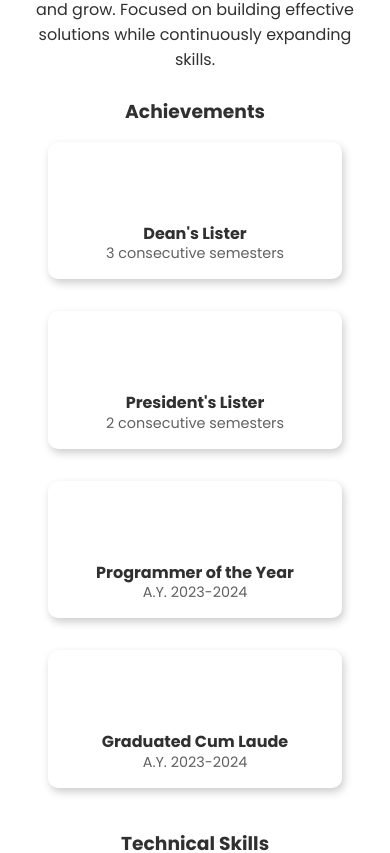
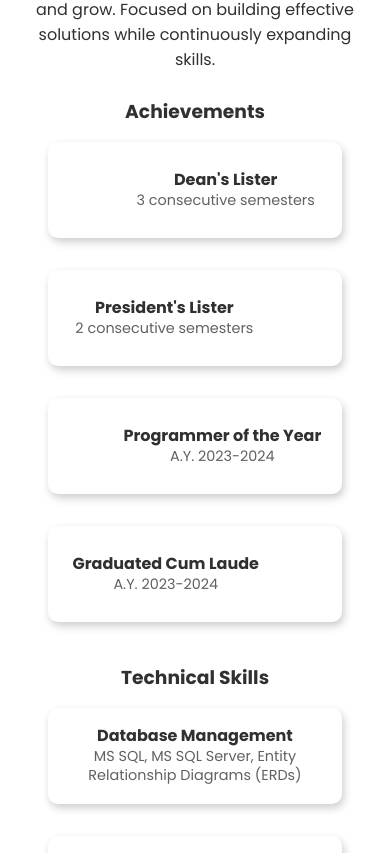
Before and after one commit to jrhylf/portfolio, a React (Create React App) app: page / in a window 390 px wide. Shown: the part 1411-2264 px from the top of the page. Built offline with nearby package versions, Linux system fonts and the light colour scheme; some icons are missing.

Commit message:
applied image animations

```diff
--- a/src/Main.jsx
+++ b/src/Main.jsx
@@ -183,25 +183,33 @@ function Main() {
 
                         <h3>Achievements</h3>
                         <ul className="achievements">
-                            <li className="credentials_container">
+                            <li className="credentials_container awards">
                                 <box-icon name='award' ></box-icon>
+                                <div>
                                     <span className="description">Dean's Lister</span>
                                     <p className='subText'>3 consecutive semesters</p>
+                                </div>
                             </li>
-                            <li className="credentials_container">
+                            <li className="credentials_container awards">
                                 <box-icon name='award' ></box-icon>
+                                <div>
                                     <span className="description">President's Lister</span>
                                     <p className='subText'>2 consecutive semesters</p>
+                                </div>
                             </li>
-                            <li className="credentials_container">
+                            <li className="credentials_container awards">
                                 <box-icon name='code-alt' ></box-icon>
+                                <div>
                                     <span className="description">Programmer of the Year</span>
                                     <p className='subText'>A.Y. 2023-2024</p>
+                                </div>
                             </li>
-                            <li className="credentials_container">
+                            <li className="credentials_container awards">
                                 <box-icon type='solid' name='graduation'></box-icon>
+                                <div>
                                     <span className="description">Graduated Cum Laude</span>
                                     <p className='subText'>A.Y. 2023-2024</p>
+                                </div>
                             </li>
                         </ul>
 
@@ -276,7 +284,9 @@ function Main() {
                     <div className="proj_container">
                         <div className="project_card">
                             <div className="flex_div">
+                                <div>
                                     <img src={sticaDEP} alt="STICA Digital" className='proj_image' loading='lazy'></img>
+                                </div>
                                 <h3>STICA Digital Exam Permit</h3>
                             </div>
                             <div className="proj_desc_container">
@@ -306,7 +316,9 @@ function Main() {
 
                         <div className="project_card">
                             <div className="flex_div">
+                                <div>
                                     <img src={sticaCSS} alt="STICA Clearance" className='proj_image' loading='lazy'></img>
+                                </div>
                                 <h3>STICA Clearance Signing System</h3>
                             </div>
                             <div className="proj_desc_container">
@@ -340,7 +352,9 @@ function Main() {
 
                         <div className="project_card">
                             <div className="flex_div">
+                                <div>
                                     <img src={cblicASB} alt="CBLIC ASB" className='proj_image' loading='lazy'></img>
+                                </div>
                                 <h3>CBLIC Alalay sa Buhay Online Application Form</h3>
                             </div>
                             <div className="proj_desc_container">
--- a/src/css/main.css
+++ b/src/css/main.css
@@ -414,11 +414,20 @@ section {
     max-width: 50%;
 }
 
+.flex_div > div {
+    overflow: hidden;
+}
+
 .proj_image {
     height: auto;
     width: 100%;
     margin: 0 auto;
     border-radius: 10px;
+    transition: transform 0.3s ease;
+}
+
+.proj_image:hover {
+    transform: scale(1.1);
 }
 
 .proj_desc_container {
@@ -1005,6 +1014,20 @@ footer {
         max-width: 100%;
     }
 
+    .awards:nth-child(odd) {
+        flex-direction: row;
+        justify-content: space-evenly;
+    }
+
+    .awards:nth-child(even) {
+        flex-direction: row-reverse;
+        justify-content: space-evenly;
+    }
+
+    .awards > box-icon {
+        margin: 0;
+    }
+
     .btn_container {
         margin: 0 1rem 1rem 1rem;
     }
```
Lines whose indentation alone changed are shown as unchanged.
